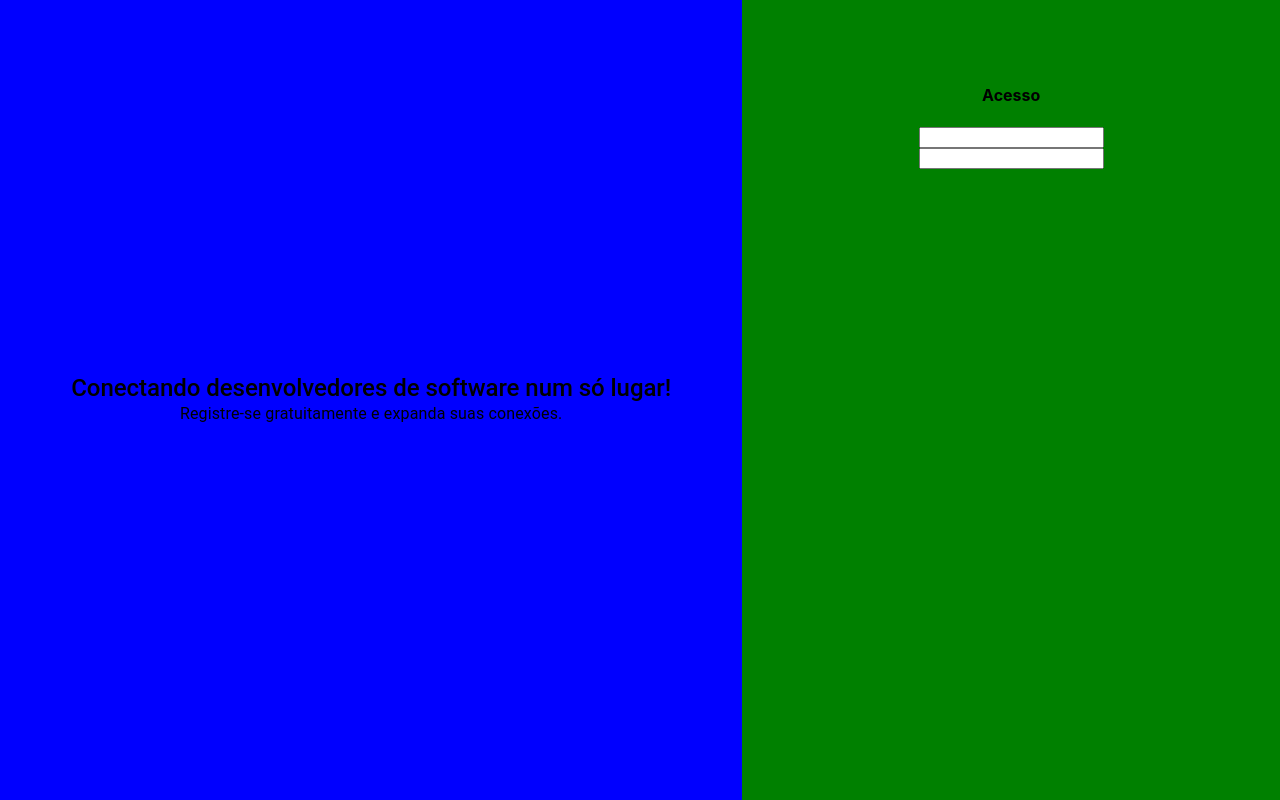
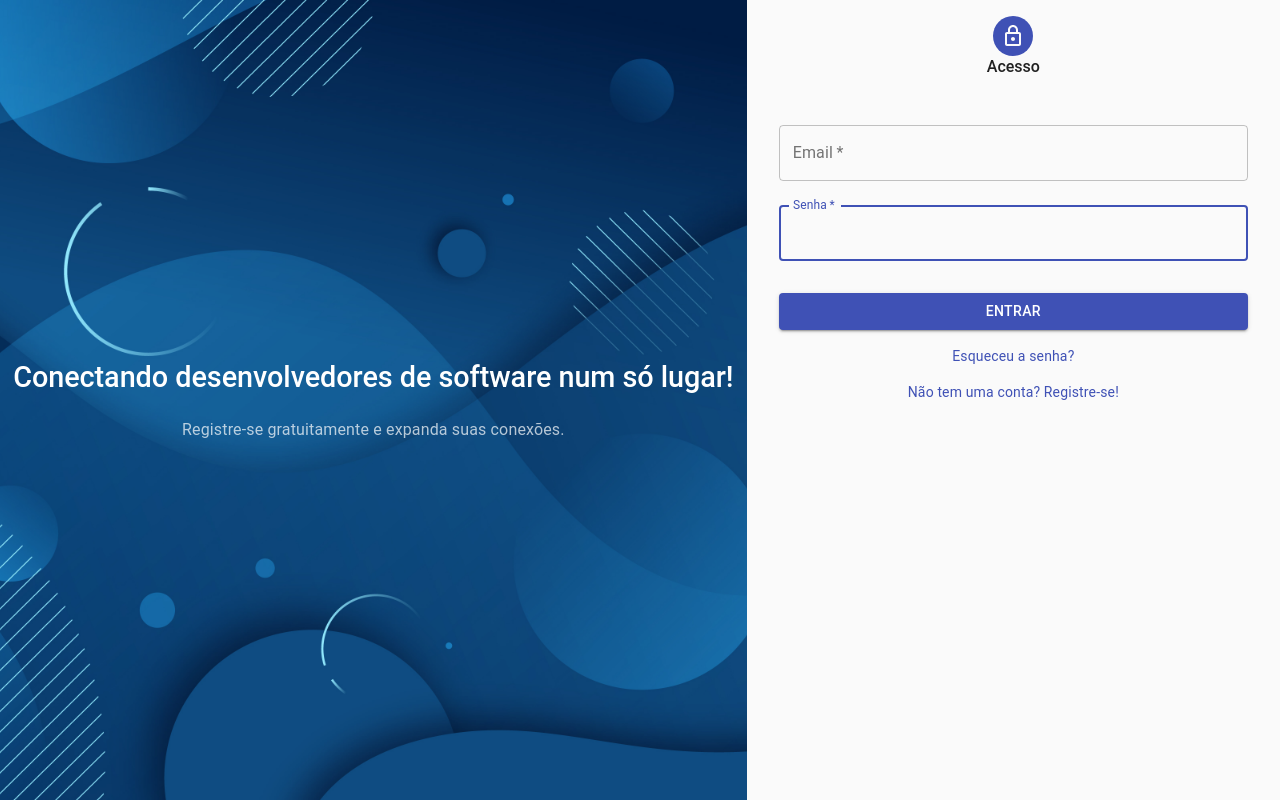
Before and after one commit to Odrakir1/conecta-dev-clone, a React (Create React App) app: page /sign-in in a window 1280 px wide. Built offline with nearby package versions, Linux system fonts and the light colour scheme.

Commit message:
Sign in page | Layout finished

```diff
--- a/src/index.css
+++ /dev/null
@@ -1,13 +0,0 @@
-body {
-  margin: 0;
-  font-family: -apple-system, BlinkMacSystemFont, 'Segoe UI', 'Roboto', 'Oxygen',
-    'Ubuntu', 'Cantarell', 'Fira Sans', 'Droid Sans', 'Helvetica Neue',
-    sans-serif;
-  -webkit-font-smoothing: antialiased;
-  -moz-osx-font-smoothing: grayscale;
-}
-
-code {
-  font-family: source-code-pro, Menlo, Monaco, Consolas, 'Courier New',
-    monospace;
-}
--- a/src/index.js
+++ b/src/index.js
@@ -1,10 +1,12 @@
 import React from 'react';
 import ReactDOM from 'react-dom';
-import './index.css';
 import App from './App';
+import CssBaseline from '@material-ui/core/CssBaseline';
+
 
 ReactDOM.render(
   <React.StrictMode>
+    <CssBaseline/>
     <App />
   </React.StrictMode>,
   document.getElementById('root')
--- a/src/pages/SignIn/index.js
+++ b/src/pages/SignIn/index.js
@@ -1,13 +1,97 @@
-import { Typography } from '@material-ui/core';
+import { Avatar, Button, Link, TextField, Typography } from '@material-ui/core';
 import React from 'react';
 import useStyles from './style';
+import {Grid,Box} from '@material-ui/core';
+import LockOutlinedIcon from '@material-ui/icons/LockOutlined';
 
 function SignIn(props){
 
     const styles = useStyles();
 
     return(
-      <div className={styles.container}>
+
+        <Grid container className={styles.root}>
+            <Grid
+                container
+                md={7}
+                direction="column"
+                justify="center"
+                alignItems="center"
+                className={styles.image}
+                item
+            >
+
+                <Typography variant='h3' className={styles.typographyTitle}>
+                    Conectando desenvolvedores de software num só lugar!
+                </Typography>
+
+                <Typography variante='body2' className={styles.typographySubTitle}>
+                    Registre-se gratuitamente e expanda suas conexões.
+                </Typography>
+            </Grid>
+
+            <Grid md={5} item>
+                <Box display="flex" flexDirection="column" alignItems="center" m="8">
+                    <Avatar className={styles.avatar}>
+                        <LockOutlinedIcon/>
+                    </Avatar>
+                    <Typography variant="h5">
+                        Acesso
+                    </Typography>
+
+                    <form className={styles.form}>
+                        <TextField
+                            variant="outlined"
+                            margin="normal"
+                            required
+                            fullWidth
+                            id="email"
+                            name="email"
+                            autoComplete="email"
+                            autoFocus
+                            label="Email"
+                        />
+
+                        <TextField
+                            variant="outlined"
+                            margin="normal"
+                            required
+                            fullWidth
+                            id="password"
+                            name="password"
+                            autoFocus
+                            label="Senha"
+                            type="password"
+                            autoComplete="current-password"
+                        />
+
+                        <Button
+                            fullWidth
+                            color="primary"
+                            variant="contained"
+                            className={styles.button}
+                        >
+                            Entrar
+                        </Button>
+
+                        <Grid container direction="column" justify="center" alignItems="center">
+                            <Grid item className={styles.link}>
+                                <Link >Esqueceu a senha?</Link>
+                            </Grid>
+
+                            <Grid item className={styles.link}>
+                                <Link >Não tem uma conta? Registre-se!</Link>
+                            </Grid>
+                        </Grid>
+
+                    </form>
+
+                </Box>
+            </Grid>
+        </Grid>
+
+
+      /* <div className={styles.container}>
         <div className={styles.left}>
             <Typography variant='h3'>
                 Conectando desenvolvedores de software num só lugar!
@@ -25,7 +109,7 @@ function SignIn(props){
                 <input/>
             </form>
         </div>
-      </div>
+      </div>   */
     );
 }
 
--- a/src/pages/SignIn/style.js
+++ b/src/pages/SignIn/style.js
@@ -1,7 +1,43 @@
 import {makeStyles} from '@material-ui/core';
 
-const useStyles = makeStyles({
-    container:{
+
+const useStyles = makeStyles((theme)=>({
+    root:{
+        height: '100vh',
+    },
+    image:{
+        backgroundImage: 'url(/images/background.jpg)',
+        backgroundPosition: "center",
+        backgroundSize:"cover",
+        backgroundRepeat:"none"
+    },
+    typographyTitle:{
+        color: '#fff',
+        fontSize:"1.8rem",
+        lineHeight:"45px"
+    },
+    typographySubTitle:{
+        color: 'rgb(255,255,255,0.7)',
+        fontSize:"1rem",
+        lineHeight:"30px",
+        marginTop:"15px"
+    },
+    avatar:{
+        background: theme.palette.primary.main,
+        marginTop: theme.spacing(2)
+    },
+    form:{
+        margin: theme.spacing(4)
+    },
+    button:{
+        marginTop: theme.spacing(3)
+    },
+    link:{
+        marginTop: theme.spacing(2),
+        cursor: "pointer"
+    }
+
+   /*  container:{
         display:"flex",
         height: '100vh'
     },
@@ -22,8 +58,8 @@ const useStyles = makeStyles({
         flexDirection:"column",
         margin: "64px 32px",
         alignItems:"center"
-    }
+    } */
 
-});
+}));
 
 export default useStyles;
```
Also changed, not shown: public/images/background.jpg (added).
